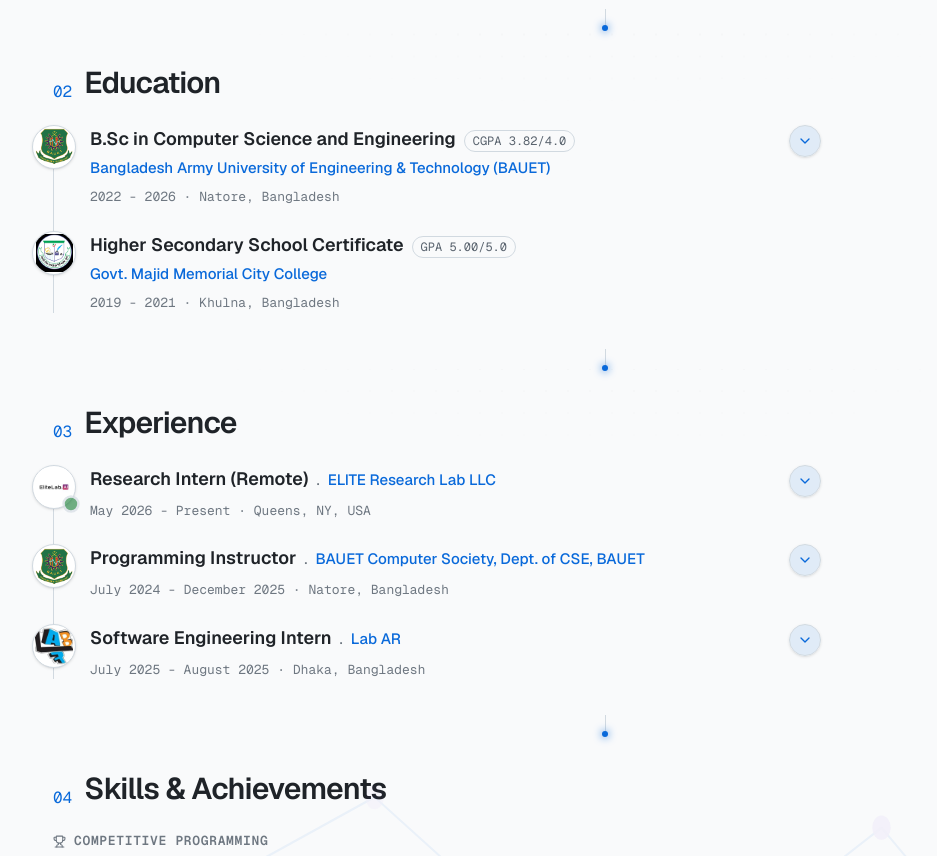
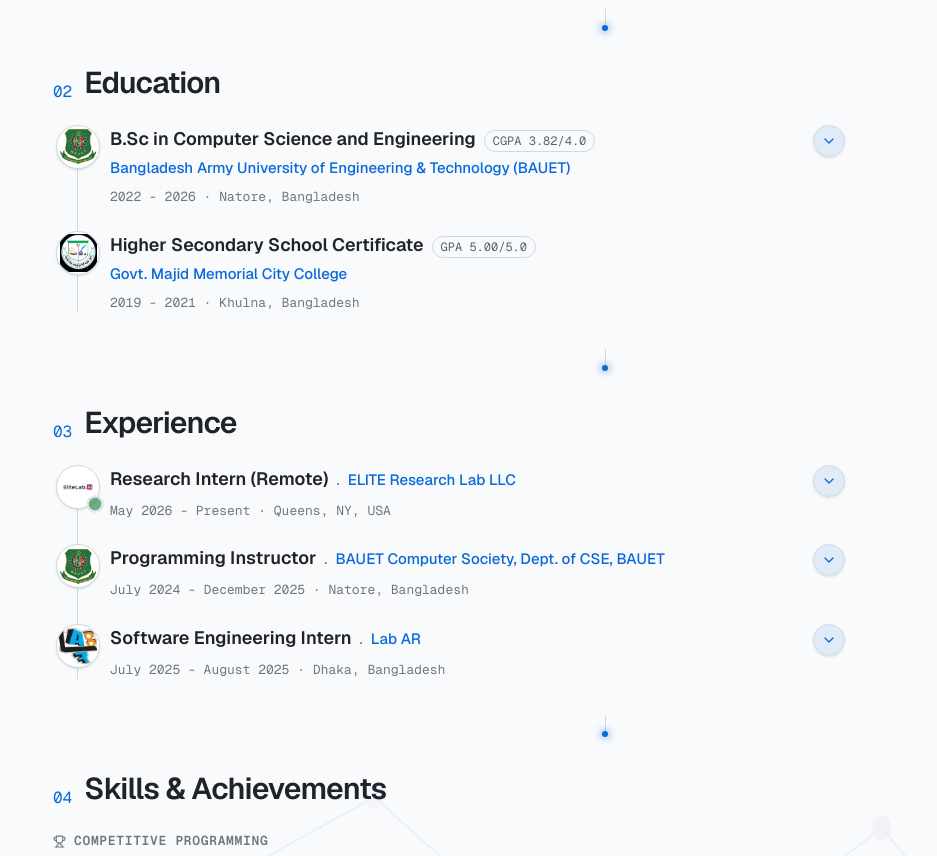
Before and after one commit to ratulhasan001/portfolio, a Next.js app: page / in a window 1280 px wide. Shown: the part 1420-2276 px from the top of the page, without its empty margins (35-972 px from the left). Built offline with nearby package versions, Linux system fonts and the light colour scheme.

Commit message:
Indent the timelines so logos fit on narrow screens

```diff
--- a/src/components/education-section.tsx
+++ b/src/components/education-section.tsx
@@ -50,7 +50,7 @@ export function EducationSection() {
 
       <SectionTitle index="02" title="Education" />
 
-      <ol className="relative max-w-3xl border-l border-border-default pl-9">
+      <ol className="relative ml-6 max-w-3xl border-l border-border-default pl-8">
         {education.map((edu, i) => (
           <motion.li
             key={edu.school}
--- a/src/components/experience-section.tsx
+++ b/src/components/experience-section.tsx
@@ -21,7 +21,7 @@ export function ExperienceSection() {
 
       <SectionTitle index="03" title="Experience" />
 
-      <ol className="relative max-w-3xl border-l border-border-default pl-9">
+      <ol className="relative ml-6 max-w-3xl border-l border-border-default pl-8">
         {experience.map((exp, i) => (
           <motion.li
             key={exp.org}
```
